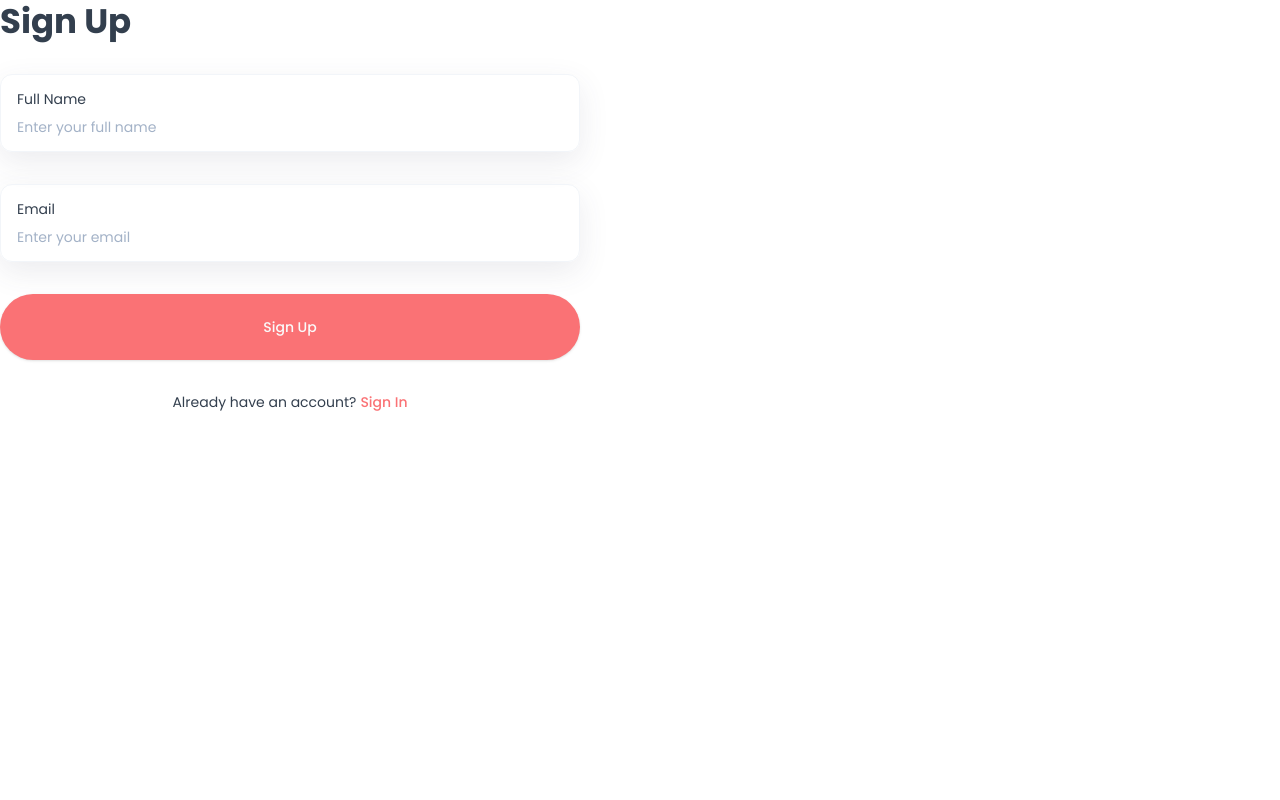
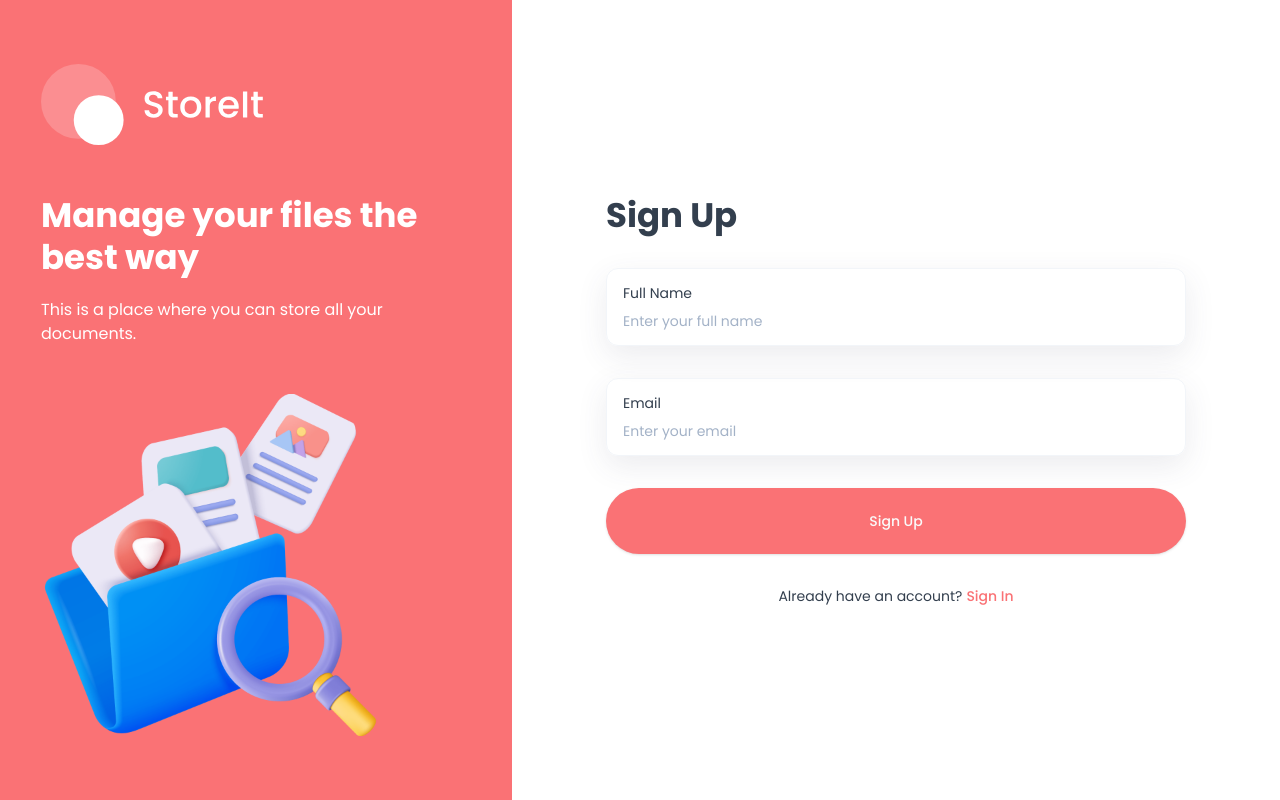
Before and after one commit to ristespasov/next.js-drive, a Next.js app: page /sign-up in a window 1280 px wide. Built offline with nearby package versions, Linux system fonts and the light colour scheme; no server answers.

Commit message:
feat: auth layout

```diff
--- /dev/null
+++ b/app/(auth)/layout.tsx
@@ -0,0 +1,42 @@
+import Image from 'next/image';
+import React from 'react';
+
+const Layout = ({ children }: { children: React.ReactNode }) => {
+  return (
+    <div className="flex min-h-screen">
+      <section className="hidden w-1/2 items-center justify-center bg-brand p-10 lg:flex xl:w-2/5">
+        <div className="flex max-h-[800px] max-w-[430px] flex-col justify-center space-y-12">
+          <Image src="/assets/icons/logo-full.svg" alt="logo" width={224} height={82} className="h-auto" />
+
+          <div className="space-y-5 text-white">
+            <h1 className="h1">Manage your files the best way</h1>
+            <p className="body-1">This is a place where you can store all your documents.</p>
+          </div>
+          <Image
+            src="/assets/images/files.png"
+            alt="Files"
+            width={342}
+            height={342}
+            className="transition-all hover:rotate-2 hover:scale-105"
+          />
+        </div>
+      </section>
+
+      <section className="flex flex-1 flex-col items-center bg-white p-4 py-10 lg:justify-center lg:p-10 lg:py-0">
+        <div className="mb-16 lg:hidden">
+          <Image
+            src="/assets/icons/logo-full-brand.svg"
+            alt="logo"
+            width={224}
+            height={82}
+            className="h-auto w-[200px] lg:w-[250px]"
+          />
+        </div>
+
+        {children}
+      </section>
+    </div>
+  );
+};
+
+export default Layout;
```
